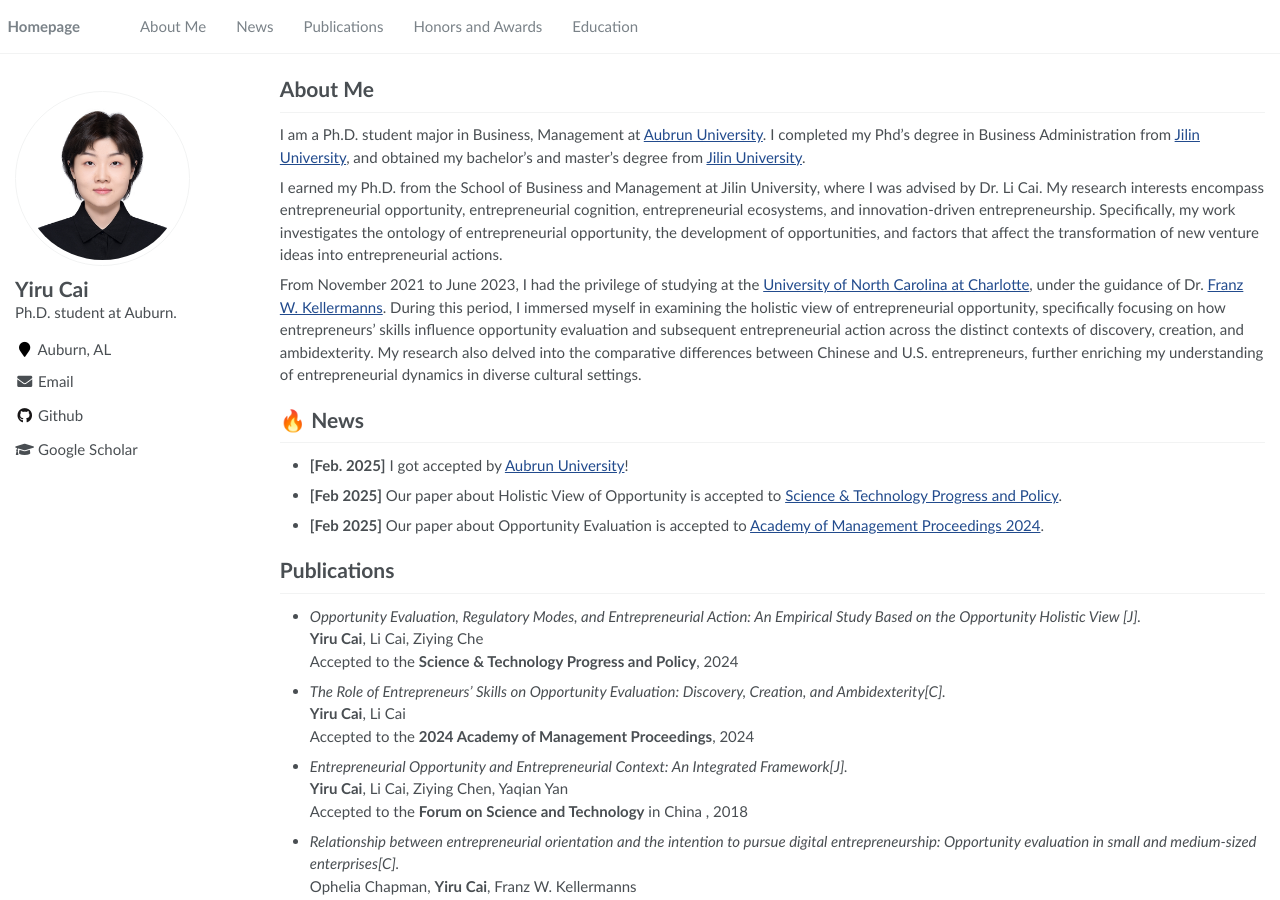
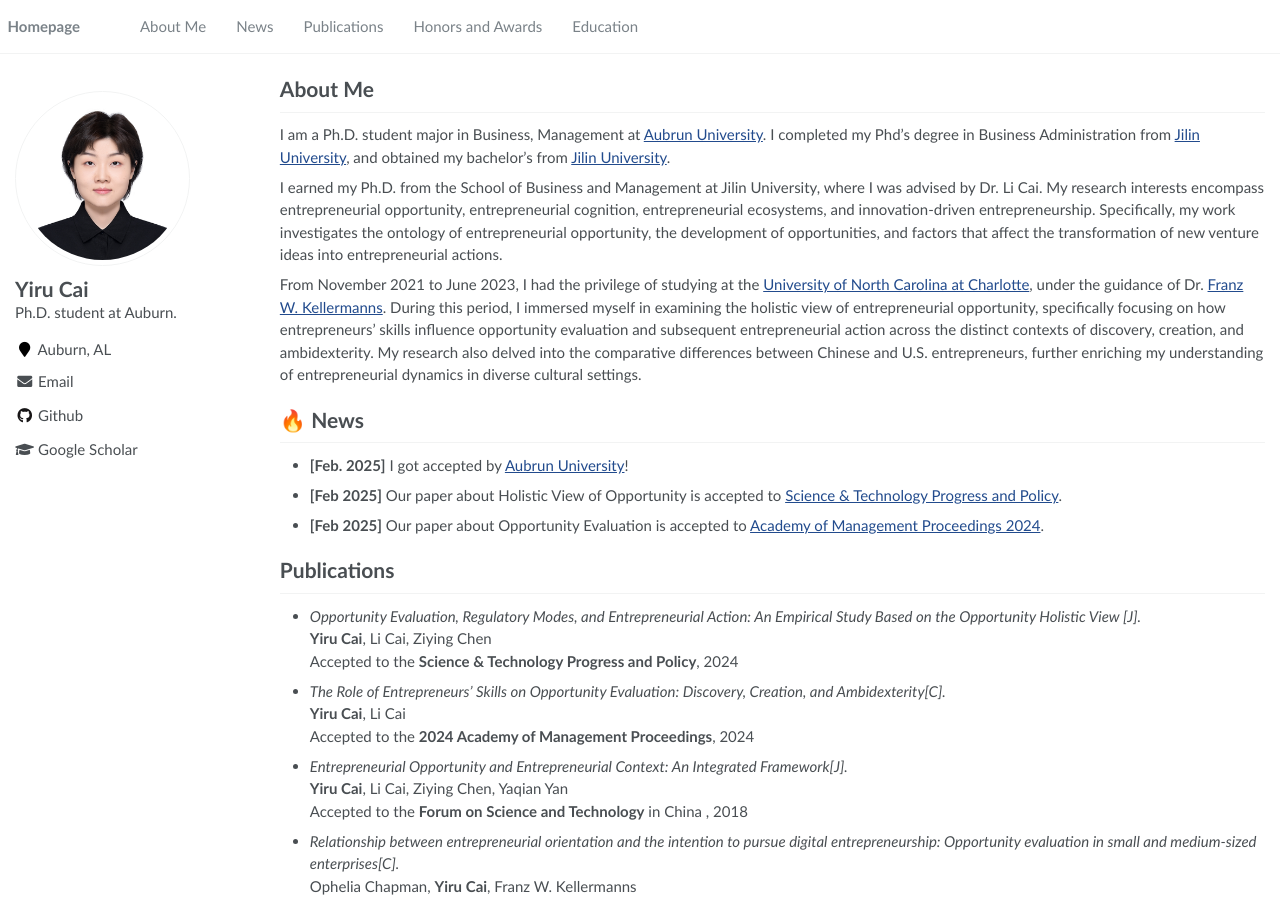
Before and after one commit to yupengyanguncc/yupengyanguncc.github.io, a Jekyll site: the page built from _pages/about.md, in a window 1280 px wide and 900 px high. Built offline with Jekyll 4.4.1, drawn with Linux system fonts in a browser that asks for light colours.

Commit message:
Update about.md

```diff
--- a/_pages/about.md
+++ b/_pages/about.md
@@ -12,7 +12,7 @@ redirect_from:
 
 # About Me
 I am a Ph.D. student major in Business, Management at [Aubrun University](https://www.auburn.edu/). I completed my Phd's degree in Business Administration
-from [Jilin University](https://www.jlu.edu.cn/), and obtained my bachelor’s and master's degree from [Jilin University](https://www.jlu.edu.cn/).
+from [Jilin University](https://www.jlu.edu.cn/), and obtained my bachelor’s from [Jilin University](https://www.jlu.edu.cn/).
 
 I earned my Ph.D. from the School of Business and Management at Jilin University, where I was advised by Dr. Li Cai. My research interests encompass entrepreneurial opportunity, entrepreneurial cognition, entrepreneurial ecosystems, and innovation-driven entrepreneurship. Specifically, my work investigates the ontology of entrepreneurial opportunity, the development of opportunities, and factors that affect the transformation of new venture ideas into entrepreneurial actions.
 
@@ -28,7 +28,7 @@ of Management Proceedings 2024](https://journals.aom.org/toc/amproc/2024/1).
 - *Opportunity Evaluation, Regulatory Modes, and Entrepreneurial Action: An Empirical Study Based on
 the Opportunity Holistic View [J].*
   <br>
-  **Yiru Cai**, Li Cai, Ziying Che
+  **Yiru Cai**, Li Cai, Ziying Chen
   <br>
   Accepted to the **Science & Technology Progress and Policy**, 2024
   <br>
```
